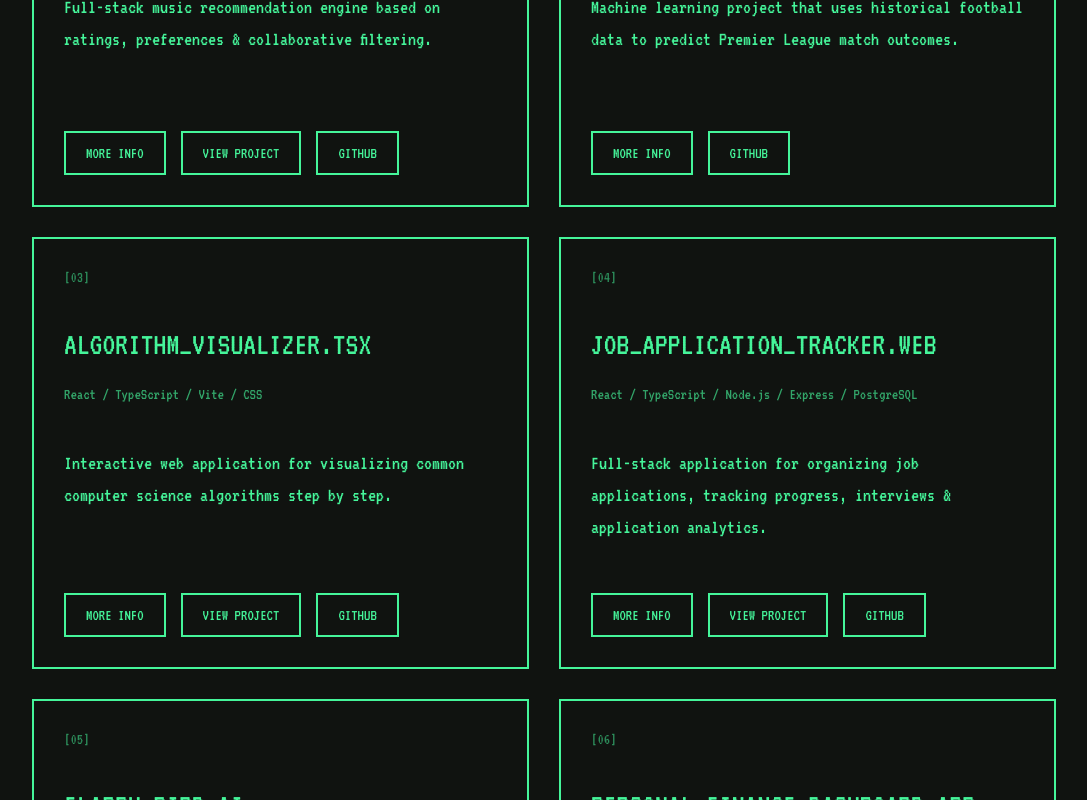
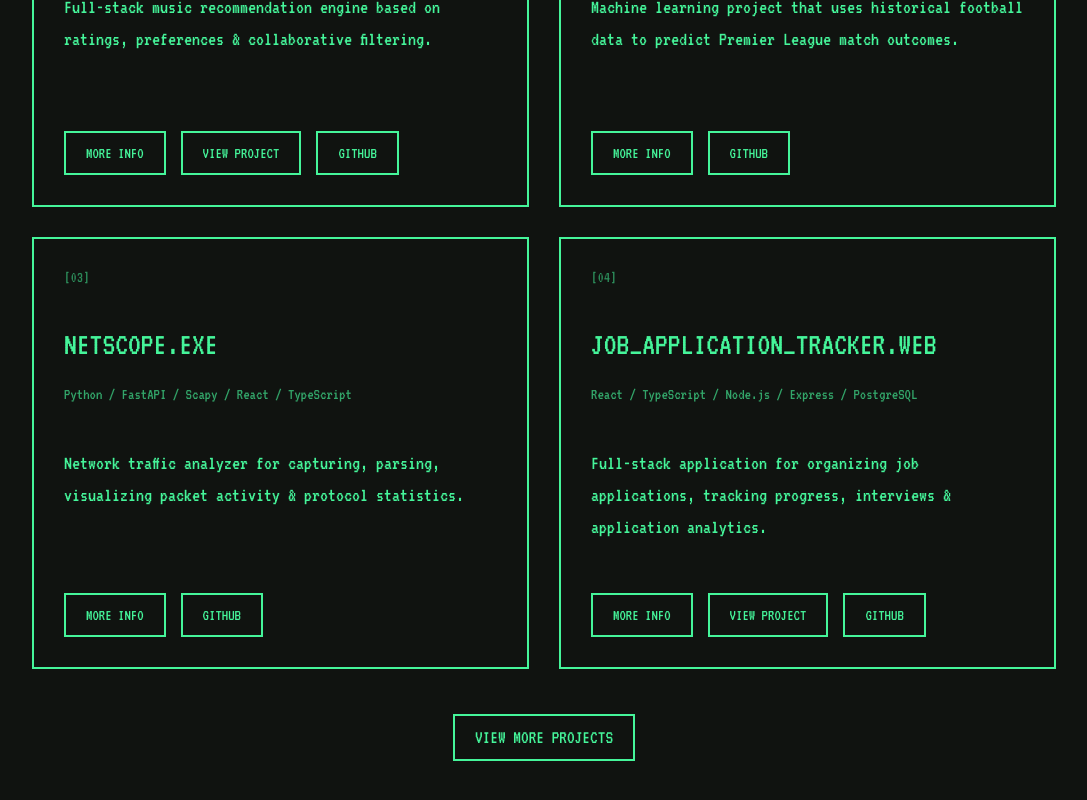
Before and after one commit to chrislff02/portfolio-website, a React (Vite) app: page / in a window 1280 px wide. Shown: the part 2000-2800 px from the top of the page, without its empty margins (96-1183 px from the left). Built offline with nearby package versions, Linux system fonts and the light colour scheme.

Commit message:
Fix Project Cards layout

```diff
--- a/src/App.css
+++ b/src/App.css
@@ -8,7 +8,6 @@ section {
   width: 100%;
   padding: 80px 10%;
 }
-
 
 /* Navigation Bar */
 .navbar {
@@ -57,7 +56,6 @@ section {
   color: #101310;
 }
 
-
 /* Blinking Cursor Animation */
 .cursor {
   animation: blink 1s steps(1) infinite;
@@ -68,7 +66,6 @@ section {
     opacity: 0;
   }
 }
-
 
 /* Hero Section */
 .hero {
@@ -147,7 +144,6 @@ section {
   margin-top: 18px;
 }
 
-
 /* Retro Buttons */
 .retro-button {
   border: 2px solid #45f59a;
@@ -171,7 +167,6 @@ section {
   background-color: #45f59a;
   color: #0d120f;
 }
-
 
 /* About Section */
 .about {
@@ -233,7 +228,6 @@ section {
   font-size: 1.4rem;
   line-height: 1.7;
 }
-
 
 /* Projects Section */
 .projects {
@@ -302,7 +296,6 @@ section {
 
   gap: 15px;
 }
-
 
 /* Project Information Modal */
 .project-modal-overlay {
@@ -425,7 +418,6 @@ section {
   opacity: 0.85;
 }
 
-
 /* Mobile Responsive Styles */
 @media (max-width: 768px) {
   /* Projects */
@@ -534,7 +526,6 @@ section {
   }
 }
 
-
 /* Skills Section */
 .skills {
   min-height: auto;
@@ -574,7 +565,6 @@ section {
   color: #101310;
 }
 
-
 /* Contact Section */
 .contact {
   padding: 60px 10% 100px;
@@ -603,3 +593,15 @@ section {
 
   margin-bottom: 20px;
 }
+
+/* Projects Show More Button */
+.projects-toggle {
+  display: flex;
+  justify-content: center;
+
+  margin-top: 45px;
+}
+
+.projects-toggle .retro-button {
+  font-size: 1.2rem;
+}
--- a/src/components/Projects.tsx
+++ b/src/components/Projects.tsx
@@ -1,6 +1,9 @@
+import { useState } from "react";
 import ProjectCard from "./ProjectCard";
 
 function Projects() {
+  const [showMoreProjects, setShowMoreProjects] = useState(false);
+
   return (
     <section className="projects" id="projects">
       {/* Section Command */}
@@ -8,6 +11,7 @@ function Projects() {
 
       {/* Project Grid */}
       <div className="projects-grid">
+        {/* MusicMatch */}
         <ProjectCard
           number="01"
           title="MUSICMATCH.EXE"
@@ -32,6 +36,7 @@ function Projects() {
           githubUrl="https://github.com/chrislff02/music-recommendation-engine"
         />
 
+        {/* Premier League Predictor */}
         <ProjectCard
           number="02"
           title="PREMIER_LEAGUE_PREDICTOR.PY"
@@ -40,39 +45,45 @@ function Projects() {
           moreInfo={{
             overview:
               "The Premier League Predictor is a machine learning project that uses historical match data to predict football match outcomes. Previous seasons are used to train the model before evaluating its predictions against unseen match data.",
+
             challenges: [
               "Organizing historical match data into consistent training & testing datasets",
               "Preventing test-season information from leaking into the training data",
               "Keeping feature columns consistent between training & prediction",
               "Evaluating the model on unseen data rather than data it had already learned from",
             ],
+
             learned:
               "Helped me better understand machine learning workflow, including preparing data, selecting features, training a model, evaluating predictions & interpreting feature importance. It also showed me how important proper train & test separation is when evaluating a model.",
           }}
           githubUrl="https://github.com/chrislff02/Premier-League-Predictor"
         />
 
+        {/* NetScope */}
         <ProjectCard
           number="03"
-          title="ALGORITHM_VISUALIZER.TSX"
-          technologies="React / TypeScript / Vite / CSS"
-          description="Interactive web application for visualizing common computer science algorithms step by step."
+          title="NETSCOPE.EXE"
+          technologies="Python / FastAPI / Scapy / React / TypeScript"
+          description="Network traffic analyzer for capturing, parsing, visualizing packet activity & protocol statistics."
           moreInfo={{
             overview:
-              "The Algorithm Visualizer is an interactive application that demonstrates how common computer science algorithms operate step by step. Users can watch values being compared, moved & sorted while tracking statistics such as comparisons & swaps.",
+              "NetScope is a network traffic analyzer that captures and analyzes packet data, then presents traffic statistics through a React and TypeScript dashboard. It supports live packet capture as well as saved PCAP data, with protocol breakdowns, traffic history, packet inspection & network activity summaries.",
+
             challenges: [
-              "Managing sorting animations while keeping React state synchronized",
-              "Allowing animation speed changes while an algorithm is already running",
-              "Creating different visual states for comparisons, pivots, minimum values, merge ranges & sorted elements",
-              "Making sure each algorithm correctly updates the visualization without interfering with user controls",
+              "Handling packet capture permissions on macOS & working with BPF device restrictions",
+              "Parsing raw network packets into structured data for TCP, UDP, ICMP, IP addresses, ports, timestamps & packet sizes",
+              "Connecting the Python/FastAPI backend with the React & TypeScript frontend",
+              "Designing packet filtering, searching, pagination & packet detail views for the Packet Explorer",
+              "Supporting both live capture data & saved PCAP data while keeping dashboard statistics consistent",
             ],
+
             learned:
-              "Reinforced my understanding of how sorting algorithms work internally rather than only focusing on their final output. It also gave me more experience with asynchronous JavaScript, React state management & turning algorithm operations into visual feedback.",
+              "Built a full-stack network analysis application that connects low-level packet capture with a modern web interface. I strengthened my understanding of networking protocols, packet parsing, FastAPI, Scapy, React, TypeScript, API integration & presenting network data in a clear and usable way.",
           }}
-          viewProject="https://algorithm-visualizer-one-gamma.vercel.app/"
-          githubUrl="https://github.com/chrislff02/algorithm-visualizer"
+          githubUrl="https://github.com/chrislff02/NetScope"
         />
 
+        {/* Job Application Tracker */}
         <ProjectCard
           number="04"
           title="JOB_APPLICATION_TRACKER.WEB"
@@ -91,26 +102,56 @@ function Projects() {
             ],
 
             learned:
-              "Designing & building a complete full-stack application. The database to the user interface, React, TypeScript, Node.js, Express, PostgreSQL, API design, authentication, CRUD operations & organizing larger applications to reusable components & backend routes.",
+              "Designed & built a complete full-stack application from the database to the user interface, strengthening my understanding of React, TypeScript, Node.js, Express, PostgreSQL, API design, authentication, CRUD operations & organizing larger applications into reusable components and backend routes.",
           }}
           viewProject="https://job-application-tracker-silk-one.vercel.app/login"
           githubUrl="https://github.com/chrislff02/job-application-tracker"
         />
 
+        {/* Additional Projects */}
+        {showMoreProjects && (
+          <>
+            {/* Algorithm Visualizer */}
             <ProjectCard
               number="05"
+              title="ALGORITHM_VISUALIZER.TSX"
+              technologies="React / TypeScript / Vite / CSS"
+              description="Interactive web application for visualizing common computer science algorithms step by step."
+              moreInfo={{
+                overview:
+                  "The Algorithm Visualizer is an interactive application that demonstrates how common computer science algorithms operate step by step. Users can watch values being compared, moved & sorted while tracking statistics such as comparisons & swaps.",
+
+                challenges: [
+                  "Managing sorting animations while keeping React state synchronized",
+                  "Allowing animation speed changes while an algorithm is already running",
+                  "Creating different visual states for comparisons, pivots, minimum values, merge ranges & sorted elements",
+                  "Making sure each algorithm correctly updates the visualization without interfering with user controls",
+                ],
+
+                learned:
+                  "Reinforced my understanding of how sorting algorithms work internally rather than only focusing on their final output. It also gave me more experience with asynchronous JavaScript, React state management & turning algorithm operations into visual feedback.",
+              }}
+              viewProject="https://algorithm-visualizer-one-gamma.vercel.app/"
+              githubUrl="https://github.com/chrislff02/algorithm-visualizer"
+            />
+
+            {/* Flappy Bird AI */}
+            <ProjectCard
+              number="06"
               title="FLAPPY_BIRD.AI"
               technologies="JavaScript / HTML / CSS / NEAT / Neural Networks"
               description="Flappy Bird-style game featuring human gameplay & an AI agent evolved using a custom NEAT implementation."
               moreInfo={{
                 overview:
                   "Flappy Bird AI combines a playable Flappy Bird-style game with an AI agent trained through a custom implementation of NEAT. Instead of relying on fixed movement rules, neural networks evolve over multiple generations based on their performance.",
+
                 challenges: [
                   "Designing a fitness system that appropriately rewards better-performing AI agents",
                   "Providing useful game information as inputs to the neural network",
                   "Managing multiple AI agents during training",
                   "Handling evolutionary concepts such as generations, selection & mutation",
                 ],
+
                 learned:
                   "Practical experience with neural networks & evolutionary algorithms. It helped me understand how an AI agent can improve through selection & mutation instead of relying entirely on explicitly programmed decisions.",
               }}
@@ -118,49 +159,42 @@ function Projects() {
               githubUrl="https://github.com/chrislff02/flappy-bird-ai"
             />
 
+            {/* Personal Finance Dashboard */}
             <ProjectCard
-          number="06"
+              number="07"
               title="PERSONAL-FINANCE-DASHBOARD.APP"
               technologies="TypeScript / Python / CSS / JavaScript / HTML"
               description="Full-stack finance dashboard for tracking transactions, spending & financial trends."
               moreInfo={{
                 overview:
                   "The Personal Finance Dashboard is a full-stack application for recording transactions & analyzing personal spending. Users can organize their financial activity & view information that helps identify spending patterns & financial trends.",
+
                 challenges: [
                   "Connecting the frontend & backend portions of the application",
                   "Designing how transaction data should be stored & retrieved",
                   "Keeping financial calculations synchronized when transactions are added/changed",
                   "Turning transaction data into useful summaries & visual information",
                 ],
+
                 learned:
                   "More experience building an application across both the frontend & backend. I learned more about designing APIs, handling application data, connecting different technologies together & presenting raw data in a useful way.",
               }}
               viewProject="https://personal-finance-dashboard-iota-six.vercel.app/"
               githubUrl="https://github.com/chrislff02/personal-finance-dashboard"
             />
+          </>
+        )}
+      </div>
 
-        <ProjectCard
-          number="07"
-          title="NETSCOPE.EXE"
-          technologies="Python / FastAPI / Scapy / React / TypeScript"
-          description="Network traffic analyzer for capturing, parsing, visualizing packet activity and protocol statistics."
-          moreInfo={{
-            overview:
-              "NetScope is a network traffic analyzer that captures and analyzes packet data, then presents traffic statistics through a React and TypeScript dashboard. It supports live packet capture as well as saved PCAP data, with protocol breakdowns, traffic history, packet inspection and network activity summaries.",
-
-            challenges: [
-              "Handling packet capture permissions on macOS and working with BPF device restrictions",
-              "Parsing raw network packets into structured data for TCP, UDP, ICMP, IP addresses, ports, timestamps, and packet sizes",
-              "Connecting the Python/FastAPI backend with the React and TypeScript frontend",
-              "Designing packet filtering, searching, pagination, and packet detail views for the Packet Explorer",
-              "Supporting both live capture data and saved PCAP data while keeping the dashboard statistics consistent",
-            ],
-
-            learned:
-              "Built a full-stack network analysis application that connects low-level packet capture with a modern web interface. I strengthened my understanding of networking protocols, packet parsing, FastAPI, Scapy, React, TypeScript, API integration and presenting real-time network data in a clear and usable way.",
-          }}
-          githubUrl="https://github.com/chrislff02/NetScope"
-        />
+      {/* Show More / Show Less Button */}
+      <div className="projects-toggle">
+        <button
+          type="button"
+          className="retro-button"
+          onClick={() => setShowMoreProjects(!showMoreProjects)}
+        >
+          {showMoreProjects ? "SHOW LESS" : "VIEW MORE PROJECTS"}
+        </button>
       </div>
     </section>
   );
```
Lines whose indentation alone changed are shown as unchanged.
